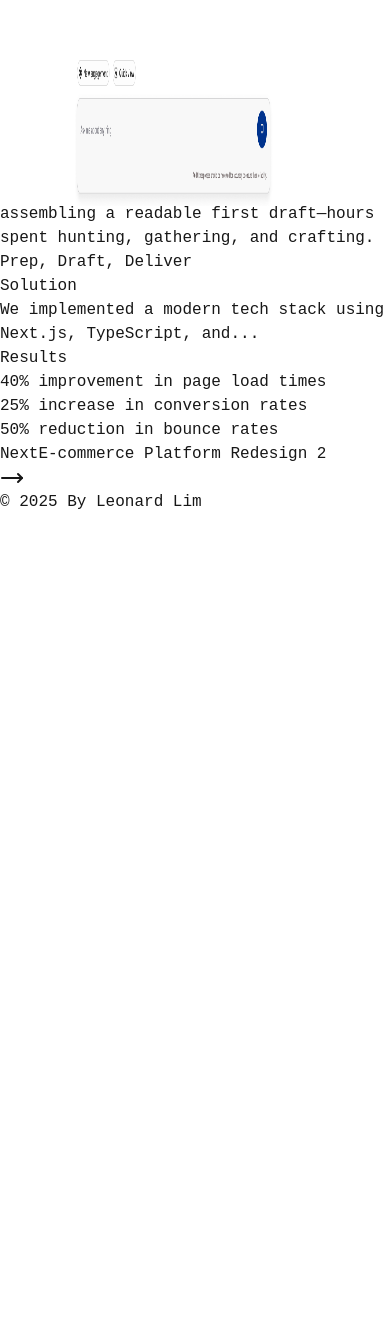
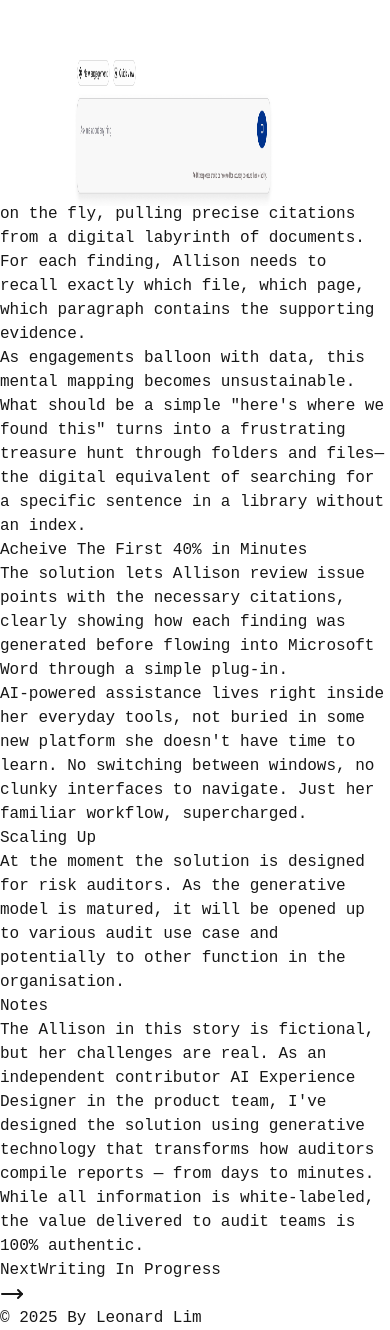
Before and after one commit to byleonardlim/byleonardlim-web, a Next.js app: page /case-study/project-1 in a window 390 px wide. Shown: the part 638-1968 px from the top of the page. Before the commit the page ends 1152 px from the top, so only its background shows below. Built offline with nearby package versions, Linux system fonts and the light colour scheme.

Commit message:
rewrote the first use case and reword many of the copywriting

```diff
--- a/content/case-studies/project-1.md
+++ b/content/case-studies/project-1.md
@@ -6,26 +6,34 @@ description: "Dive into Allison's journey from report-writing drudgery to deadli
 ![Test Image](/assets/images/case-studies/project-1/test-image.png)
 
 ## Notes
-The Allison featured in this story is a fictional character navigating very real challenges. As an independent AI Experience Designer on the product team, I've white-labeled all presentations and masked actual information—but the problems solved and value delivered are 100% authentic.
+The Allison in this story is fictional, but her challenges are real. As an independent contributor AI Experience Designer in the product team, I've designed the solution using generative technology that transforms how auditors compile reports — from days to minutes.
+
+While all information is white-labeled, the value delivered to audit teams is 100% authentic.
 
 ## Meet Allison
-Allison's blank document stares back at her, the cursor blinking like a timer counting down billable hours. "Where should I start gathering all these findings?" she wonders, five minutes into what's becoming a frustrating standoff with her report draft.
+Allison's blank document stares back at her, the cursor blinking like a timer counting down billable hours. "Where should I start gathering all these findings?" she sighs, five minutes into her standoff with an empty draft.
 
-This isn't just Allison's problem. Across audit firms, professionals drown in information scattered across platforms, formats, and folders — client details here, meeting notes there, evidence documents somewhere else entirely. Every fragment contains potential gold for the final report, but mining and refining it? That's where the real work begins.
+This isn't just Allison's problem. Across audit firms, professionals drown in information scattered across platforms and formats — client details, meeting notes, and evidence documents living in digital diaspora. Every fragment contains gold for the final report, but mining it? That's the real work.
 
-Before any client sees a polished finding, audit teams typically burn a full day of laser-focused effort just assembling a readable first draft—hours spent hunting, gathering, and crafting.
+Before clients see anything polished, audit teams burn a full day just assembling a readable draft where precious hours spent hunting and gathering rather than analyzing and advising.
+
+## Fast and Factually Correct
+"The ask is simple—we need a way to trace findings back to their original source," says Allison. Client questions and partner reviews demand instant evidence to back up every claim.
 
 ![Test Image](/assets/images/case-studies/project-1/test-image.png)
 
-## Prep, Draft, Deliver
+When engagements grow complex, team members must become reference librarians on the fly, pulling precise citations from a digital labyrinth of documents. For each finding, Allison needs to recall exactly which file, which page, which paragraph contains the supporting evidence.
+
+As engagements balloon with data, this mental mapping becomes unsustainable. What should be a simple "here's where we found this" turns into a frustrating treasure hunt through folders and files—the digital equivalent of searching for a specific sentence in a library without an index.
 
 
-## Solution
-We implemented a modern tech stack using Next.js, TypeScript, and...
+## Acheive The First 40% in Minutes
+The solution lets Allison review issue points with the necessary citations, clearly showing how each finding was generated before flowing into Microsoft Word through a simple plug-in.
+
+AI-powered assistance lives right inside her everyday tools, not buried in some new platform she doesn't have time to learn. No switching between windows, no clunky interfaces to navigate. Just her familiar workflow, supercharged.
+
 
 ![Test Image](/assets/images/case-studies/project-1/test-image.png)
 
-## Results
-- 40% improvement in page load times
-- 25% increase in conversion rates
-- 50% reduction in bounce rates
+## Scaling Up
+At the moment the solution is designed for risk auditors. As the generative model is matured, it will be opened up to various audit use case and potentially to other function in the organisation.
--- a/content/case-studies/project-2.md
+++ b/content/case-studies/project-2.md
@@ -1,22 +1,6 @@
 ---
-title: "E-commerce Platform Redesign 2"
-description: "A complete overhaul of an existing e-commerce platform focusing on user experience and performance"
+title: "Writing In Progress"
+description: "A compelling story about how half a century worth of knowledge are just a prompt away"
 ---
 
-# E-commerce Platform Redesign
-
-## Overview
-This project involved redesigning and rebuilding an existing e-commerce platform
-to improve user experience, performance, and conversion rates.
-
-## Challenge
-The existing platform was built on legacy technology and suffered from poor
-performance and user experience issues...
-
-## Solution
-We implemented a modern tech stack using Next.js, TypeScript, and...
-
-## Results
-- 40% improvement in page load times
-- 25% increase in conversion rates
-- 50% reduction in bounce rates
+# Coming Soon
--- a/content/case-studies/project-3.md
+++ /dev/null
@@ -1,24 +0,0 @@
----
-title: "E-commerce Platform Redesign 3"
-description: "A complete overhaul of an existing e-commerce platform focusing on user experience and performance"
----
-
-# E-commerce Platform Redesign
-
-## Overview
-This project involved redesigning and rebuilding an existing e-commerce platform
-to improve user experience, performance, and conversion rates.
-
-## Challenge
-The existing platform was built on legacy technology and suffered from poor
-performance and user experience issues...
-
-## Solution
-We implemented a modern tech stack using Next.js, TypeScript, and...
-
-![Test Image](/assets/images/case-studies/project-1/test-image.png)
-
-## Results
-- 40% improvement in page load times
-- 25% increase in conversion rates
-- 50% reduction in bounce rates
--- a/src/pages/case-study/[slug].tsx
+++ b/src/pages/case-study/[slug].tsx
@@ -21,20 +21,21 @@ const SectionedMarkdown = ({ content }) => {
   // Split content by h2 headings
   const sections = content.split(/(?=^## )/gm);
 
-  return (
-    <div className="mt-8">
-      {sections.map((section, index) => {
-        if (!section.trim()) return null;
+  // Store notes section separately
+  let notesSection = null;
+  const mainSections = [];
+
+  sections.forEach((section, index) => {
+    if (!section.trim()) return;
 
     if (!section.startsWith('## ')) {
-          // This is content before any heading
-          return (
-            <div key={`intro-${index}`} className="mb-8">
-              <ReactMarkdown components={MarkdownComponents}>
-                {section}
-              </ReactMarkdown>
-            </div>
-          );
+      // This is content before any heading (intro content)
+      mainSections.push({
+        type: 'intro',
+        content: section,
+        index
+      });
+      return;
     }
 
     // Extract the heading and content
@@ -45,26 +46,68 @@ const SectionedMarkdown = ({ content }) => {
     // Check if it's a notes section
     const isNotesSection = headingText.toLowerCase().includes('notes');
 
+    if (isNotesSection) {
+      notesSection = {
+        type: 'notes',
+        heading: headingText,
+        content: sectionContent,
+        index
+      };
+    } else {
+      mainSections.push({
+        type: 'section',
+        heading: headingText,
+        content: sectionContent,
+        index
+      });
+    }
+  });
+
   return (
-          <section
-            key={`section-${index}`}
-            className={`mb-8 ${isNotesSection ? 'border border-brown-600 p-6 rounded-lg' : ''}`}
-          >
-            <h2
-                className={`text-lg font-bold mb-4 ${
-                  isNotesSection ? 'text-brown-600' : ''
-                }`}
-              >
-                {headingText}
+    <div className="flex flex-col lg:flex-row gap-8 mt-8">
+      {/* Main content column */}
+      <div className="lg:w-2/3">
+        {mainSections.map((section) => {
+          if (section.type === 'intro') {
+            return (
+              <div key={`intro-${section.index}`} className="mb-8">
+                <ReactMarkdown components={MarkdownComponents}>
+                  {section.content}
+                </ReactMarkdown>
+              </div>
+            );
+          } else {
+            return (
+              <section key={`section-${section.index}`} className="mb-8">
+                <h2 className="text-lg font-bold mb-4">
+                  {section.heading}
                 </h2>
-              <div className={`text-md leading-relaxed ${ isNotesSection ? 'text-sm text-brown-600' : '' }`}>
+                <div className="text-md leading-relaxed">
                   <ReactMarkdown components={MarkdownComponents}>
-                  {sectionContent}
+                    {section.content}
                   </ReactMarkdown>
                 </div>
               </section>
             );
+          }
         })}
+      </div>
+
+      {/* Notes column (sticky) */}
+      {notesSection && (
+        <div className="lg:w-1/3 order-first lg:order-last">
+          <div className="sticky top-8 border border-gray-200 rounded-lg p-6 bg-gray-50">
+            <h2 className="text-lg font-bold mb-4 text-gray-700">
+              {notesSection.heading}
+            </h2>
+            <div className="text-sm text-gray-600 leading-relaxed">
+              <ReactMarkdown components={MarkdownComponents}>
+                {notesSection.content}
+              </ReactMarkdown>
+            </div>
+          </div>
+        </div>
+      )}
     </div>
   );
 };
@@ -230,7 +273,7 @@ export default function CaseStudy({ study, nextStudy, prevStudy }: CaseStudyProp
         variants={pageVariants}
         className="min-h-screen bg-white"
       >
-        <div className="max-w-4xl mx-auto px-8 py-20">
+        <div className="max-w-6xl mx-auto px-8 py-20">
           {/* Back to Home Link */}
           <motion.div
             initial={{ opacity: 0 }}
@@ -259,7 +302,7 @@ export default function CaseStudy({ study, nextStudy, prevStudy }: CaseStudyProp
             transition={{ duration: 0.6 }}
           >
             <div className="mb-8 pb-4">
-              <h1 className="text-4xl font-bold text-gray-900">{study.title}</h1>
+              <h1 className="text-4xl font-bold text-gray-900 uppercase">{study.title}</h1>
             </div>
             <div className="text-lg">
               <SectionedMarkdown content={study.content} />
--- a/src/pages/index.tsx
+++ b/src/pages/index.tsx
@@ -58,7 +58,7 @@ export default function Home({ caseStudies }: HomeProps) {
         className="p-8 lg:py-24 max-w-4xl mx-auto h-fit flex items-center justify-center"
       >
         <h1 className="text-2xl lg:text-3xl leading-relaxed">
-        Meet Leonard — a tech enthusiast who geeks out over Spatial Computing and AI when most people are still figuring out their smartphone settings. When he's not designing sleek digital products that solve real problems, you'll find him deep in code, building the future rather than just talking about it.
+        Meet Leonard: a tech enthusiast who geeks out over Spatial Computing and AI, always exploring tomorrow's technologies before they hit the mainstream. When he's not designing sleek digital products that solve real problems, you'll find him deep in code, building the future rather than just talking about it.
         </h1>
       </motion.section>
 
```
Lines whose indentation alone changed are shown as unchanged.
